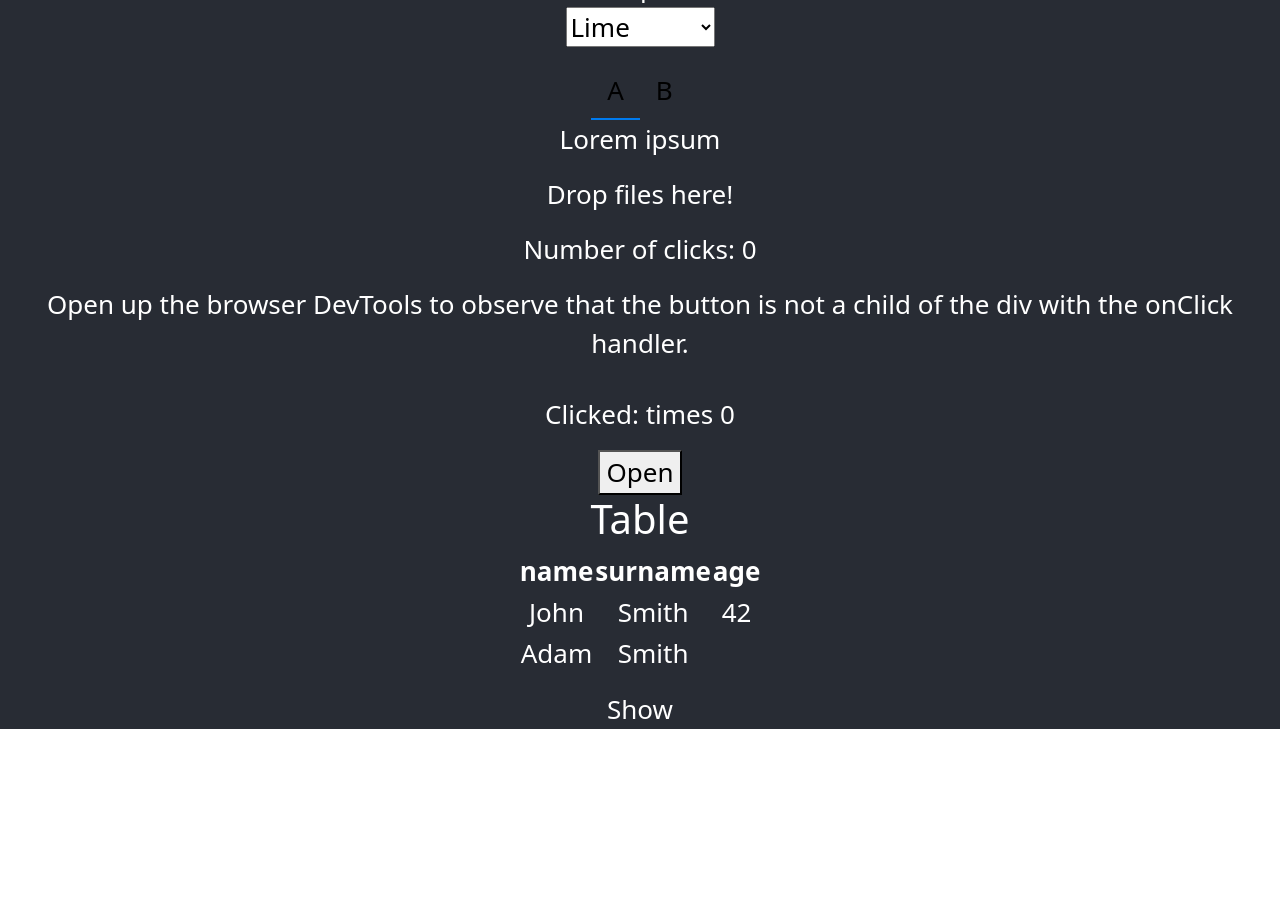
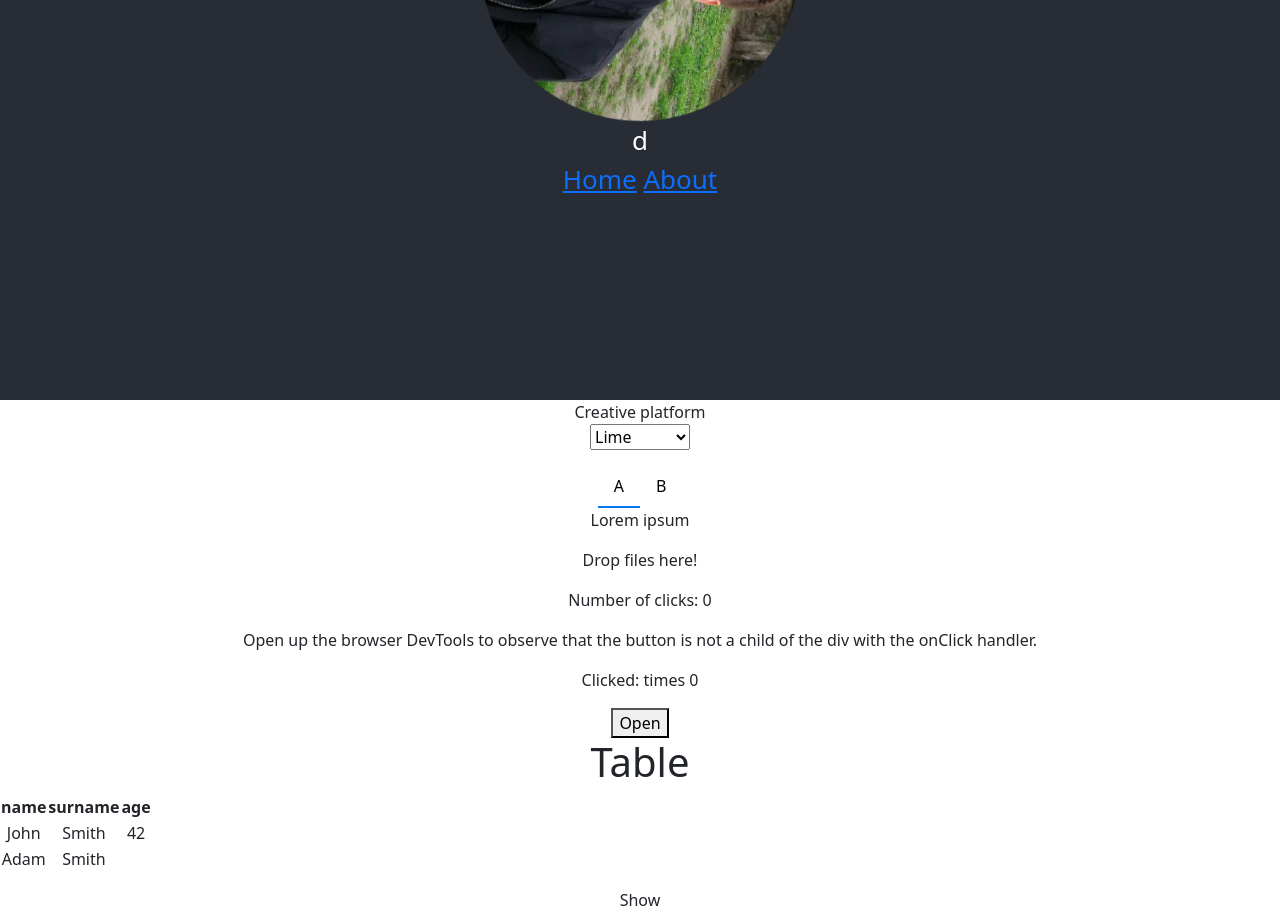
Before and after one commit to vlotysh/creative_platform, a React (Create React App) app: page / in a window 1280 px wide. Shown: the part 400-1312 px from the top of the page. Before the commit the page ends 1129 px from the top, so only its background shows below. Built offline with nearby package versions, Linux system fonts and the light colour scheme.

Commit message:
Added pages

```diff
--- a/package.json
+++ b/package.json
@@ -14,12 +14,13 @@
     "node-sass": "^6.0.1",
     "react": "^17.0.2",
     "react-dom": "^17.0.2",
+    "react-router-dom": "^6.3.0",
     "react-scripts": "4.0.3",
     "typescript": "^4.3.5",
     "web-vitals": "^1.1.2"
   },
   "scripts": {
-    "start": "react-scripts start",
+    "start": "export NODE_OPTIONS=--openssl-legacy-provider; react-scripts start",
     "build": "react-scripts build",
     "test": "react-scripts test",
     "eject": "react-scripts eject"
--- a/public/index.html
+++ b/public/index.html
@@ -15,27 +15,6 @@
   </head>
   <body>
     <noscript>You need to enable JavaScript to run this app.</noscript>
-    <div class="container">
-      <div class="row">
-        <div class="col">
-          1 of 2
-        </div>
-        <div class="col">
-          2 of 2
-        </div>
-      </div>
-      <div class="row">
-        <div class="col">
-          1 of 3
-        </div>
-        <div class="col">
-          2 of 3
-        </div>
-        <div class="col">
-          3 of 3
-        </div>
-      </div>
-    </div>
     <div id="root"></div>
     <!--<div id="modal-root"></div>-->
   </body>
--- a/src/App.tsx
+++ b/src/App.tsx
@@ -1,84 +1,28 @@
 import React, {Component} from 'react';
-import avatar from './avatar.jpeg';
 import './App.scss';
-import Select from "./Select";
-import Tabs from "./Tabs";
-import TabItem from "./TabItem";
-import FileDrop from "./FileDrop";
-import Clicker from "./Clicker";
-import Main from "./Modal";
-import Modal from "./Component/Modal/Modal";
-import MappedTable from "./Component/Table/MappedTable";
-import Toggle from "./Component/Toogle/Toggle";
+import {
+    BrowserRouter as Router,
+    Routes,
+    Route,
+} from 'react-router-dom';
+import Home from "./Pages/Home";
+import About from "./Pages/About";
 
 interface State {
     show: any; //replace any with suitable type
 }
 
 class App extends Component<{}, State> {
-    constructor(props: any) {
-        super(props);
-        this.state = {
-            show: false
-        };
+    render() {
+        return (
+            <Router>
+                <Routes>
+                    <Route index element={<Home />} />
+                    <Route path="about" element={<About />} />
+                </Routes>
+            </Router>
+        );
     }
-
-    render() {
-        let choices = [
-            ['grapefruit', 'Grapefruit'],
-            ['lime', 'Lime'],
-            ['coconut', 'Coconut'],
-            ['mango', 'Mango']
-        ];
-
-        const people = [
-            { name: 'John', surname: 'Smith', age: 42 },
-            { name: 'Adam', surname: 'Smith', gender: 'male' }
-        ];
-        const propertyNames = ['name', 'surname', 'age'];
-
-        return (
-            <div className="App">
-                <header className="App-header">
-                    <img src={avatar} className="Avatar" alt="avatar"/>
-                    <p>
-                        Creative platform <br/>
-                        <Select values={choices} selected='lime' callback={(val) => console.log(val)}/>
-                    </p>
-                    <p>
-                        <Tabs defaultIndex="1" onTabClick={console.log}>
-                            <TabItem label="A" index="1">
-                                Lorem ipsum
-                            </TabItem>
-                            <TabItem label="B" index="2">
-                                Dolor sit amet
-                            </TabItem>
-                        </Tabs>
-                    </p>
-                    <p>
-                        <FileDrop handleDrop={console.log}/>
-                    </p>
-                    <p>
-                        <Main/>
-                    </p>
-                    <p>
-                        <Clicker/>
-                    </p>
-                    <Modal>
-                        <p>Modal 123</p>
-                    </Modal>
-                    <p>
-                        <h1>Table</h1>
-                        <MappedTable data={people} propertyNames={propertyNames} />
-                    </p>
-                    <Toggle>
-                        <h3>Title</h3>
-                        <p>Text</p>
-                    </Toggle>
-                </header>
-            </div>
-        )
-    };
 }
 
 export default App;
--- /dev/null
+++ b/src/Pages/About.tsx
@@ -0,0 +1,48 @@
+import React, {Component} from 'react';
+import Layout from "./Layout";
+
+interface State {
+    show: any; //replace any with suitable type
+}
+
+class About extends Component<{}, State> {
+    constructor(props: any) {
+        super(props);
+        this.state = {
+            show: false
+        };
+    }
+
+    render() {
+        return (
+            <Layout title="About">
+                <div className="App">
+                    About
+                    <div className="container">
+                        <div className="row">
+                            <div className="col">
+                                1 of 2
+                            </div>
+                            <div className="col">
+                                2 of 2
+                            </div>
+                        </div>
+                        <div className="row">
+                            <div className="col">
+                                1 of 3
+                            </div>
+                            <div className="col">
+                                2 of 3
+                            </div>
+                            <div className="col">
+                                3 of 3
+                            </div>
+                        </div>
+                    </div>
+                </div>
+            </Layout>
+        )
+    };
+}
+
+export default About;
--- /dev/null
+++ b/src/Pages/Home.tsx
@@ -0,0 +1,83 @@
+import React, {Component} from 'react';
+import avatar from "../avatar.jpeg";
+import Select from "../Select";
+import Tabs from "../Tabs";
+import TabItem from "../TabItem";
+import FileDrop from "../FileDrop";
+import Main from "../Modal";
+import Clicker from "../Clicker";
+import Modal from "../Component/Modal/Modal";
+import MappedTable from "../Component/Table/MappedTable";
+import Toggle from "../Component/Toogle/Toggle";
+import Layout from "./Layout";
+
+interface State {
+    show: any; //replace any with suitable type
+}
+
+class Home extends Component<{}, State> {
+    constructor(props: any) {
+        super(props);
+        this.state = {
+            show: false
+        };
+    }
+
+    render() {
+        let choices = [
+            ['grapefruit', 'Grapefruit'],
+            ['lime', 'Lime'],
+            ['coconut', 'Coconut'],
+            ['mango', 'Mango']
+        ];
+
+        const people = [
+            { name: 'John', surname: 'Smith', age: 42 },
+            { name: 'Adam', surname: 'Smith', gender: 'male' }
+        ];
+        const propertyNames = ['name', 'surname', 'age'];
+
+        return (
+    <Layout title="Home">
+            <div className="App">
+                        <p>
+                            Creative platform <br/>
+                            <Select values={choices} selected='lime' callback={(val) => console.log(val)}/>
+                        </p>
+                    <p>
+                        <Tabs defaultIndex="1" onTabClick={console.log}>
+                            <TabItem label="A" index="1">
+                                Lorem ipsum
+                            </TabItem>
+                            <TabItem label="B" index="2">
+                                Dolor sit amet
+                            </TabItem>
+                        </Tabs>
+                    </p>
+                    <p>
+                        <FileDrop handleDrop={console.log}/>
+                    </p>
+                    <p>
+                        <Main/>
+                    </p>
+                    <p>
+                        <Clicker/>
+                    </p>
+                    <Modal>
+                        <p>Modal 123</p>
+                    </Modal>
+                    <p>
+                        <h1>Table</h1>
+                        <MappedTable data={people} propertyNames={propertyNames} />
+                    </p>
+                    <Toggle>
+                        <h3>Title</h3>
+                        <p>Text</p>
+                    </Toggle>
+            </div>
+        </Layout>
+        )
+    };
+}
+
+export default Home;
--- /dev/null
+++ b/src/Pages/Layout.tsx
@@ -0,0 +1,36 @@
+import React, {Component, useEffect} from 'react';
+import avatar from "../avatar.jpeg";
+import { NavLink as Link } from "react-router-dom";
+
+interface ILayoutProps {
+    title: string,
+    children: any
+
+}
+
+export default class Layout extends Component<ILayoutProps, ILayoutProps> {
+    constructor(props: ILayoutProps) {
+        super(props);
+    }
+
+    componentDidMount() {
+        document.title = this.props.title
+    }
+
+    render() {
+        return (
+            <div className="App">
+                <header className="App-header">
+                    <img src={avatar} className="Avatar" alt="avatar"/>d
+                    <nav>
+                        <Link to="/">Home</Link>{" "}
+                        <Link to="/about">About</Link>
+                    </nav>
+                </header>
+                <div className="App-body">
+                    {this.props.children}
+                </div>
+            </div>
+        )
+    };
+}
```
Also changed, not shown: 2 other files (tests, documents, lock files or other folders).
